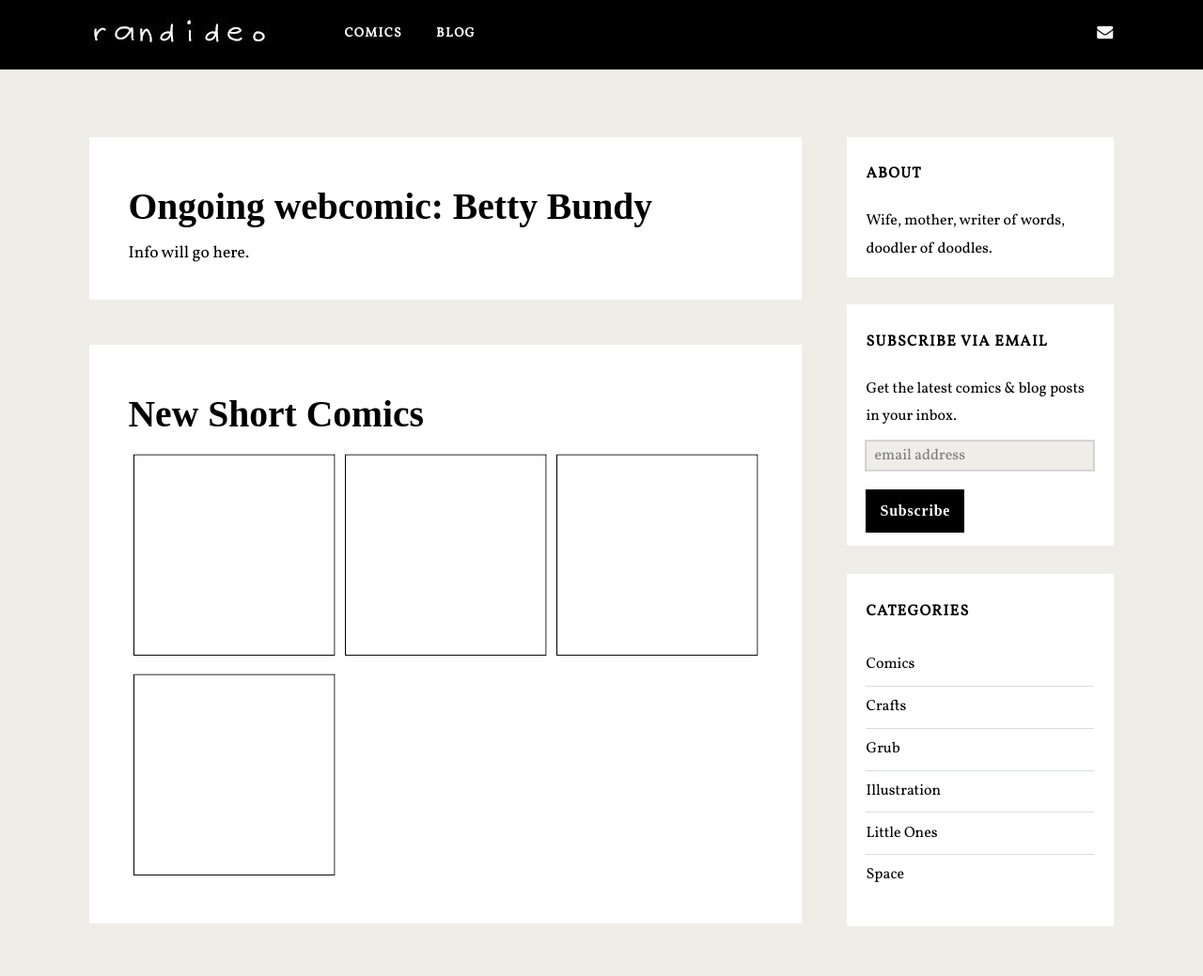
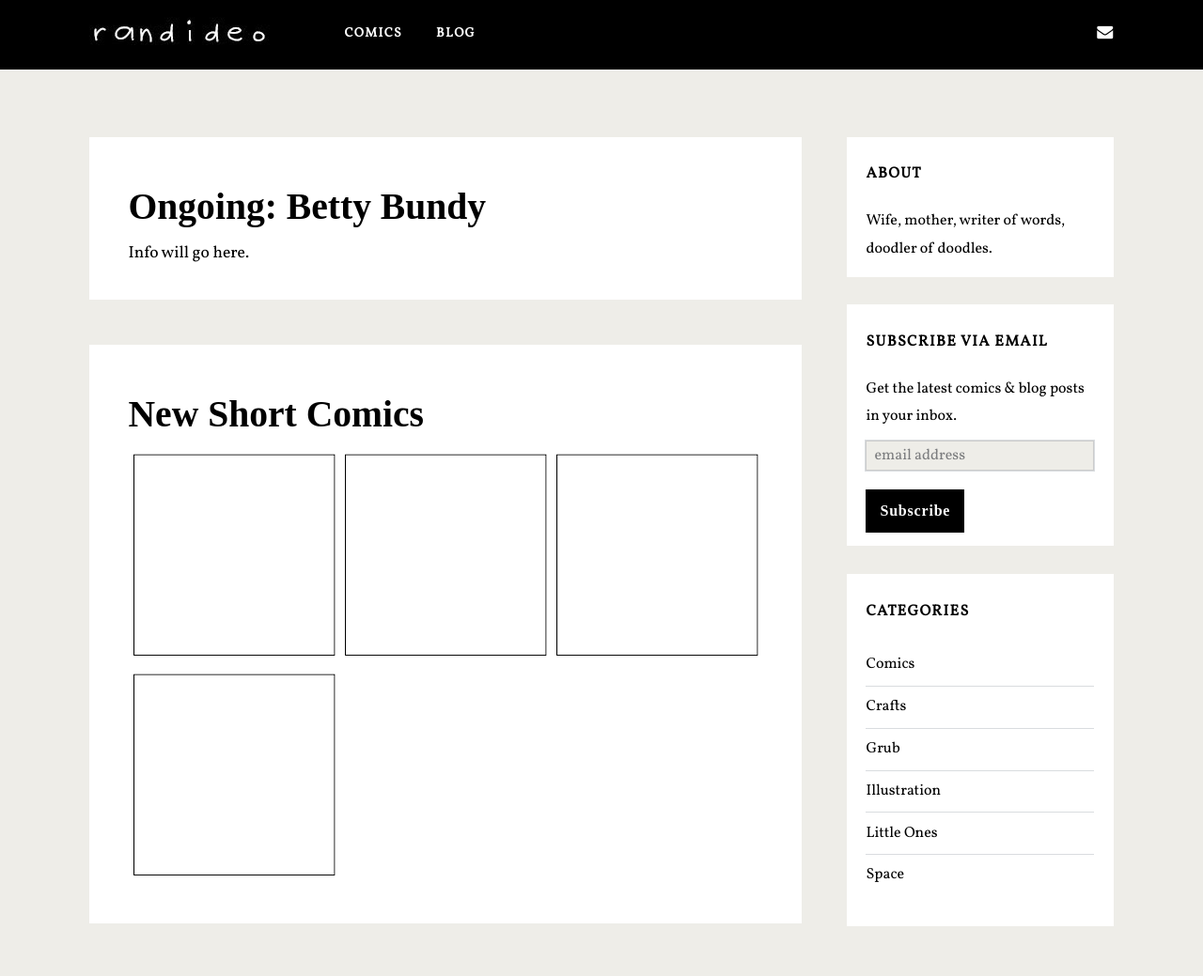
Before and after one commit to randideo/randideo.github.io, a Jekyll site: the page built from backup.html, in a window 1280 px wide. Shown: the whole page at 94% size. Built offline with Jekyll 4.4.1, drawn with Linux system fonts in a browser that asks for light colours; nearby versions of some CDN libraries; some web fonts are replaced; comment, search, counter and statistics services are not loaded.

Commit message:
Update backup.html

```diff
--- a/backup.html
+++ b/backup.html
@@ -5,7 +5,7 @@
 
  <div class="post hentry">
 		 <div class="entry-content">
-			 <h2 style="padding-bottom: 10px;">Ongoing webcomic: Betty Bundy</h2>
+			 <h2 style="padding-bottom: 10px;">Ongoing: Betty Bundy</h2>
 			Info will go here.
 
 			 <div style="clear: both;"></div>
```
